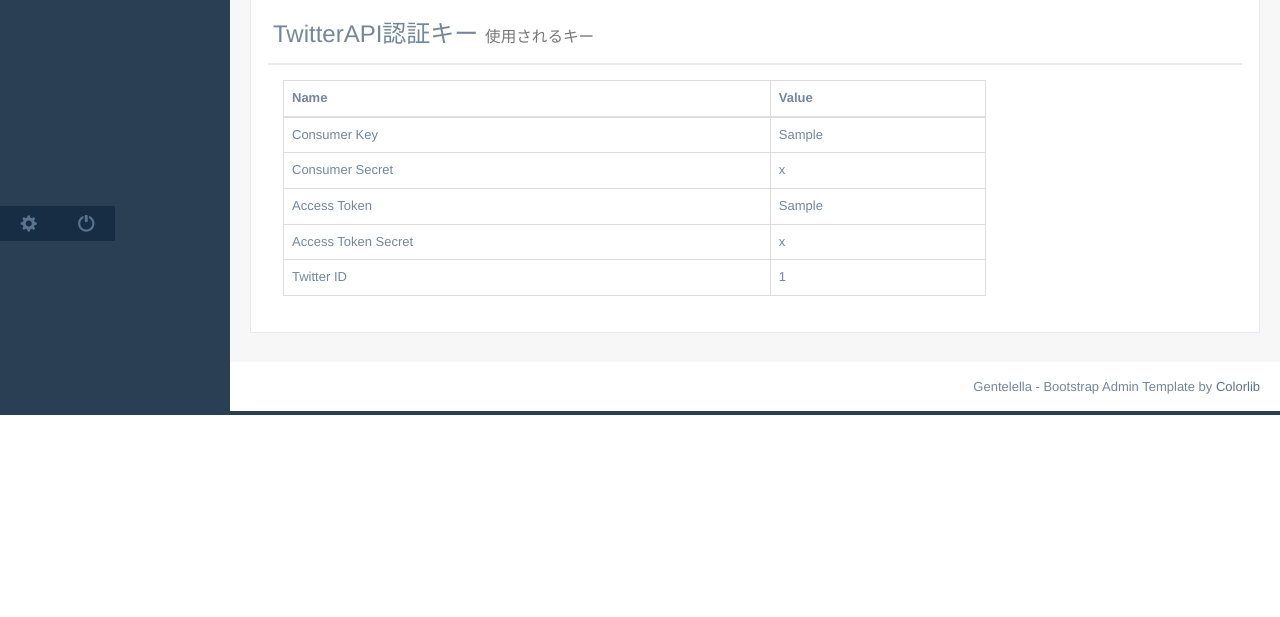
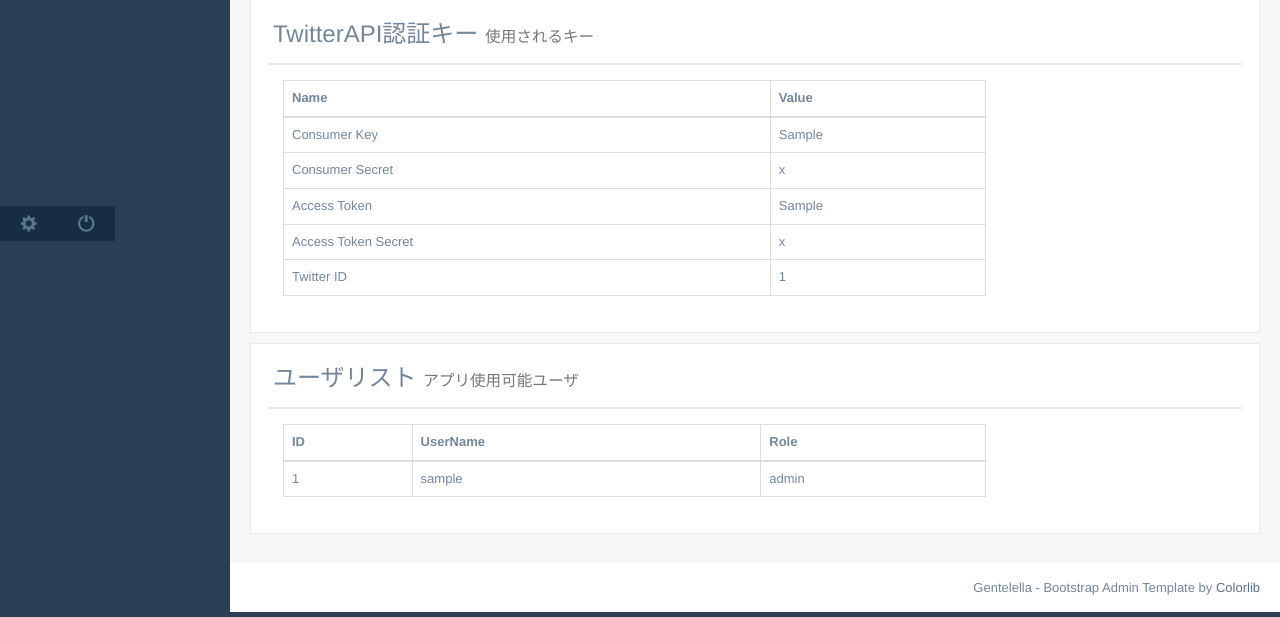
Before and after one commit to k-murata08/tweet_analysis_app, a Django app: page / in a window 1280 px wide. Shown: the part 559-1176 px from the top of the page. Before the commit the page ends 974 px from the top, so only its background shows below. Run offline with Django 3.2, Linux system fonts and the light colour scheme; a user stored in the database is signed in; tables that the repository leaves empty hold one stand-in row (values such as "Sample post"); grey boxes marked "Sample" are stand-in pictures; some libraries are stand-ins or nearby versions.

Commit message:
Fix index

```diff
--- a/analysis/templates/index.html
+++ b/analysis/templates/index.html
@@ -80,6 +80,41 @@
         </div>
     </div>
 </div>
+<div class="row">
+    <div class="col-md-12 col-sm-12 col-xs-12">
+        <div class="x_panel">
+            <div class="x_title">
+                <h3>ユーザリスト <small>アプリ使用可能ユーザ</small></h3>
+            </div>
+            <div class="x_content">
+                <div class="col-md-9 col-sm-9 col-xs-12">
+                    <table class="table table-bordered">
+                        <thead>
+                        <tr>
+                            <th>ID</th>
+                            <th>UserName</th>
+                            <th>Role</th>
+                        </tr>
+                        </thead>
+                        <tbody>
+                        {% for user in users %}
+                        <tr>
+                            <td>{{ user.id }}</td>
+                            <td>{{ user.username }}</td>
+                            {% if user.profile.role == 2 %}
+                            <td>general</td>
+                            {% else %}
+                            <td>admin</td>
+                            {% endif %}
+                        </tr>
+                        {% endfor %}
+                        </tbody>
+                    </table>
+                </div>
+            </div>
+        </div>
+    </div>
+</div>
 
 <br />
 <!-- /page content -->
--- a/analysis/utils.py
+++ b/analysis/utils.py
@@ -1,5 +1,6 @@
 # -*- coding: utf-8 -*-
 from django.shortcuts import render
+from django.contrib.auth.models import User
 
 from accounts.models import TwitterAccount, OathKey
 
@@ -7,8 +8,10 @@ from accounts.models import TwitterAccount, OathKey
 def redirect_index(request):
     accounts = TwitterAccount.objects.all()
     oath_key = OathKey.get_oath()
+    users = User.objects.all()
 
     return render(request, 'index.html', {
         'accounts': accounts,
-        'oath_key': oath_key
+        'oath_key': oath_key,
+        'users': users,
     })
```
